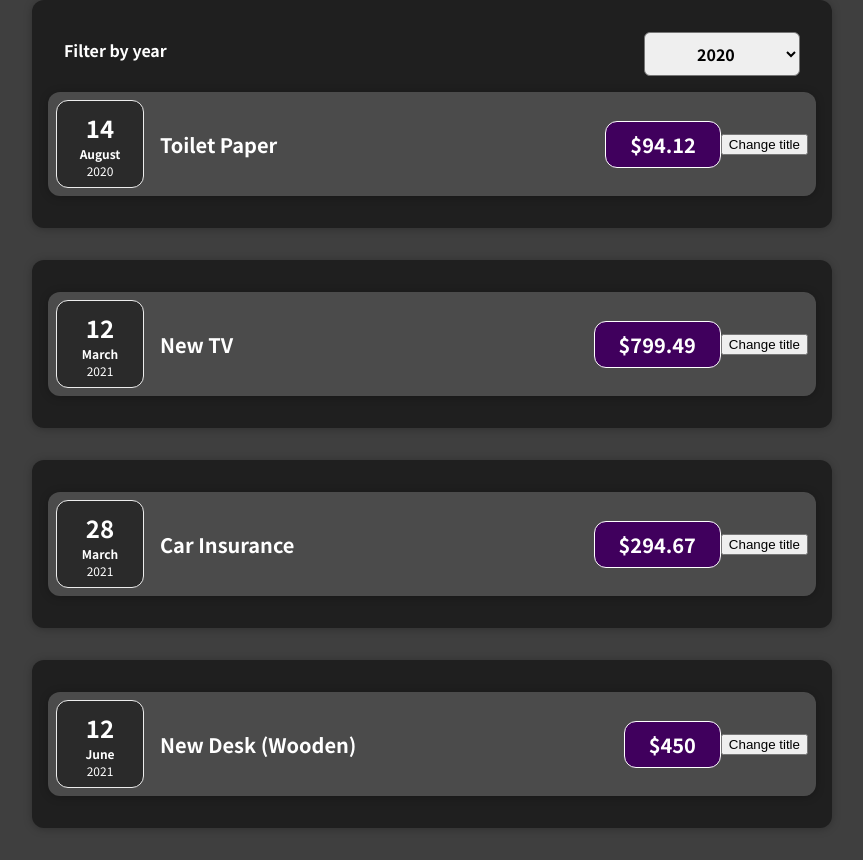
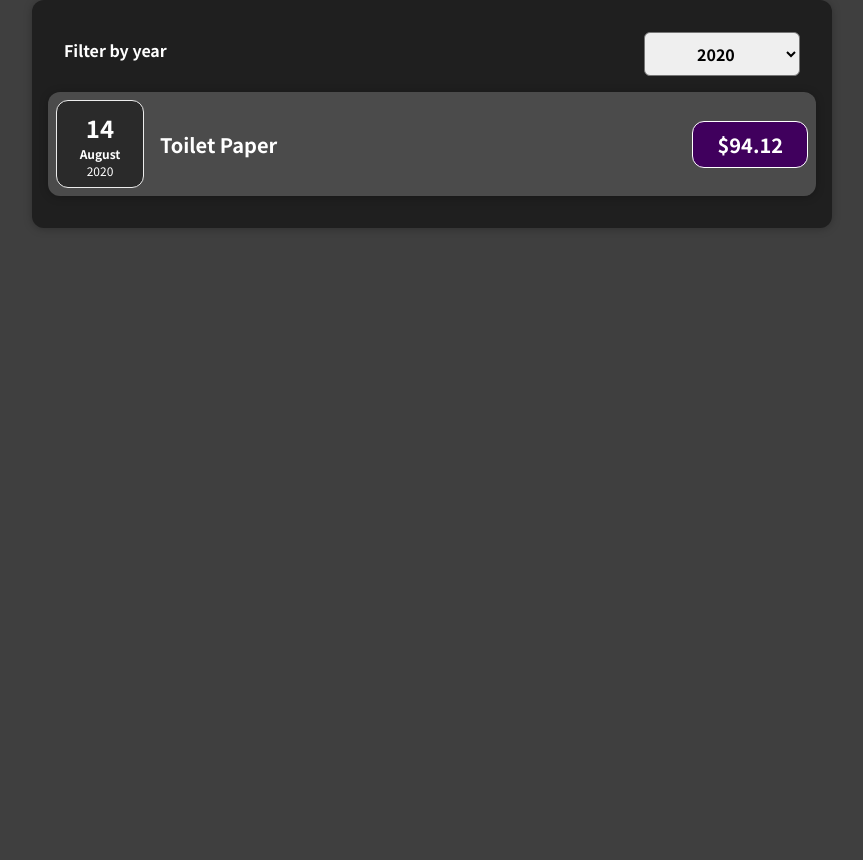
Before and after one commit to GlaucusJoseph/FirstReactApp, a React (Create React App) app: page / in a window 1280 px wide. Shown: the part 336-1196 px from the top of the page, without its empty margins (208-1071 px from the left). After the commit the page ends 800 px from the top, so only its background shows below. Built offline with nearby package versions, Linux system fonts and the light colour scheme.

Commit message:
Conditional data to component

```diff
--- a/src/App.js
+++ b/src/App.js
@@ -1,8 +1,8 @@
+import React, { useState } from "react";
 import Expeses from "./components/Expenses/Expenses";
 import NewExpense from "./components/NewExpense/NewExpense";
 
-const App = () => {
-  const expenses = [
+const DUMMY_DATA = [
   {
     id: "e1",
     title: "Toilet Paper",
@@ -24,9 +24,13 @@ const App = () => {
   },
 ];
 
+const App = () => {
+  const [expenses, setExpenses] = useState(DUMMY_DATA);
+
   const addExpenseHandler = (expense) => {
-    console.log("In app.js");
-    console.log(expense);
+    setExpenses((prevExpense) => {
+      return [expense, ...prevExpense];
+    });
   };
 
   return (
--- a/src/components/Expenses/ExpenseDate.js
+++ b/src/components/Expenses/ExpenseDate.js
@@ -1,3 +1,4 @@
+import React from "react";
 import "./ExpenseDate.css";
 
 const ExpenseDate = (props) => {
@@ -11,6 +12,6 @@ const ExpenseDate = (props) => {
       <div className="expense-date__year">{year}</div>
     </div>
   );
-}
+};
 
 export default ExpenseDate;
--- a/src/components/Expenses/ExpenseItem.js
+++ b/src/components/Expenses/ExpenseItem.js
@@ -1,23 +1,16 @@
-import React, { useState } from "react";
+import React from "react";
 import Card from "../UI/Card";
 import ExpenseDate from "./ExpenseDate";
 import "./ExpenseItem.css";
 
 const ExpenseItem = (props) => {
-  const [title, setTitle] = useState(props.title);
-
-  const clickHandler = () => {
-    setTitle("Updated!!!")
-  };
-
   return (
     <Card className="expense-item">
       <ExpenseDate date={props.date} />
       <div className="expense-item__description">
-        <h2>{title}</h2>
+        <h2>{props.title}</h2>
         <div className="expense-item__price">${props.amount}</div>
       </div>
-      <button onClick={clickHandler}>Change title</button>
     </Card>
   );
 };
--- a/src/components/Expenses/Expenses.js
+++ b/src/components/Expenses/Expenses.js
@@ -11,43 +11,33 @@ const Expenses = (props) => {
     setFilteredYear(selectedYear);
   };
 
+  const filteredExpenses = props.expenses.filter((expense) => {
+    return expense.date.getFullYear().toString() === filteredYear;
+  });
+
+  let expensesContent = <p>No expenses found.</p>;
+
+  if (filteredExpenses.length > 0) {
+    expensesContent = filteredExpenses.map((expense) => (
+      <ExpenseItem
+        key={expense.id}
+        title={expense.title}
+        amount={expense.amount}
+        date={expense.date}
+      ></ExpenseItem>
+    ));
+  }
+
   return (
-    <>
     <div>
       <Card className="expenses">
         <ExpensesFilter
           selected={filteredYear}
           onChangeFilter={filterChangeHandler}
         />
-          <ExpenseItem
-            title={props.expenses[0].title}
-            amount={props.expenses[0].amount}
-            date={props.expenses[0].date}
-          />
-        </Card>
-        <Card className="expenses">
-          <ExpenseItem
-            title={props.expenses[1].title}
-            amount={props.expenses[1].amount}
-            date={props.expenses[1].date}
-          />
-        </Card>
-        <Card className="expenses">
-          <ExpenseItem
-            title={props.expenses[2].title}
-            amount={props.expenses[2].amount}
-            date={props.expenses[2].date}
-          />
-        </Card>
-        <Card className="expenses">
-          <ExpenseItem
-            title={props.expenses[3].title}
-            amount={props.expenses[3].amount}
-            date={props.expenses[3].date}
-          />
+        {expensesContent}
       </Card>
     </div>
-    </>
   );
 };
 
```
Also changed, not shown: package.json (+8 -0 lines), .eslintrc.json (added), 1 other file (tests, documents, lock files or other folders). Lines whose indentation alone changed are shown as unchanged.
